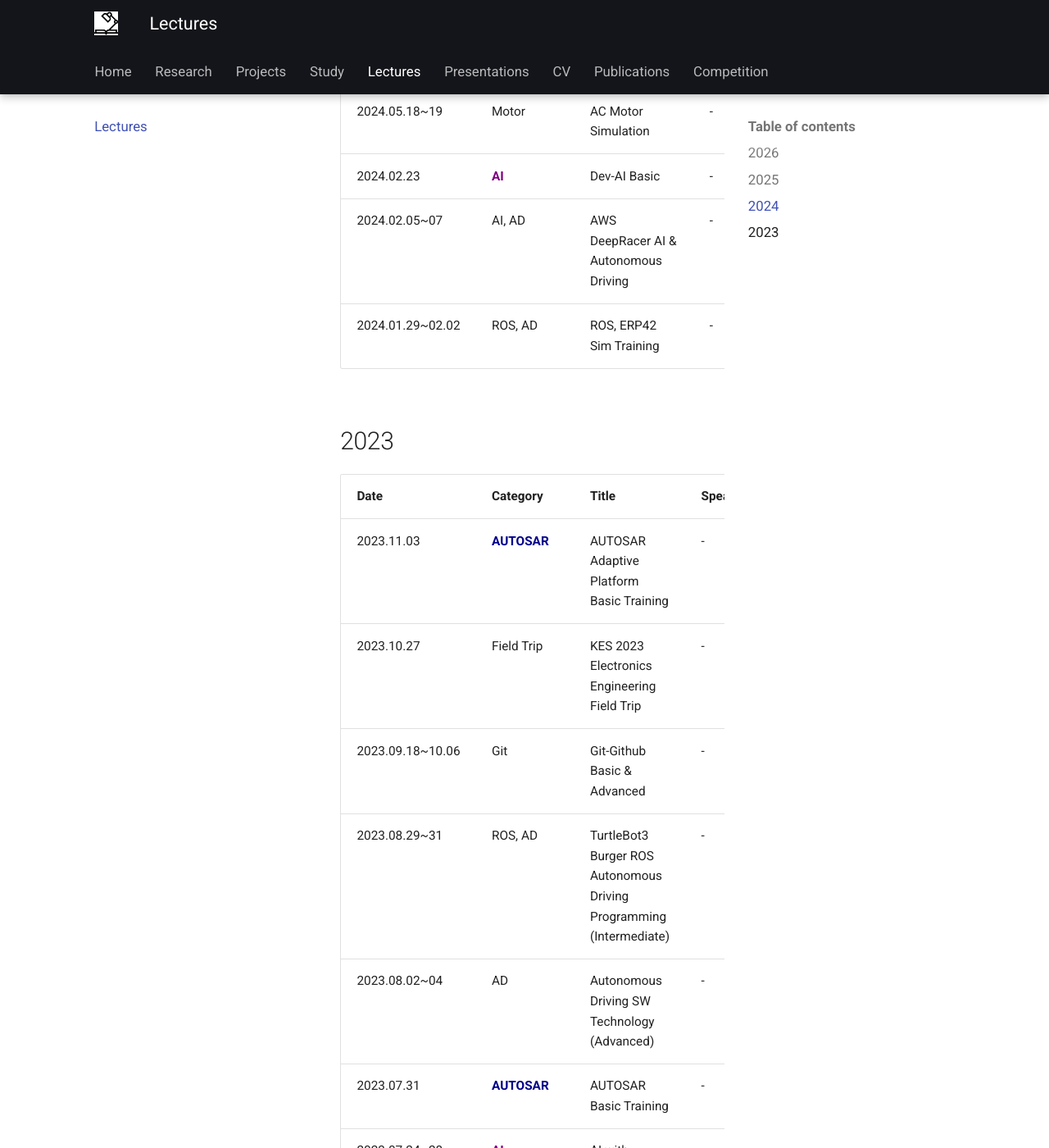
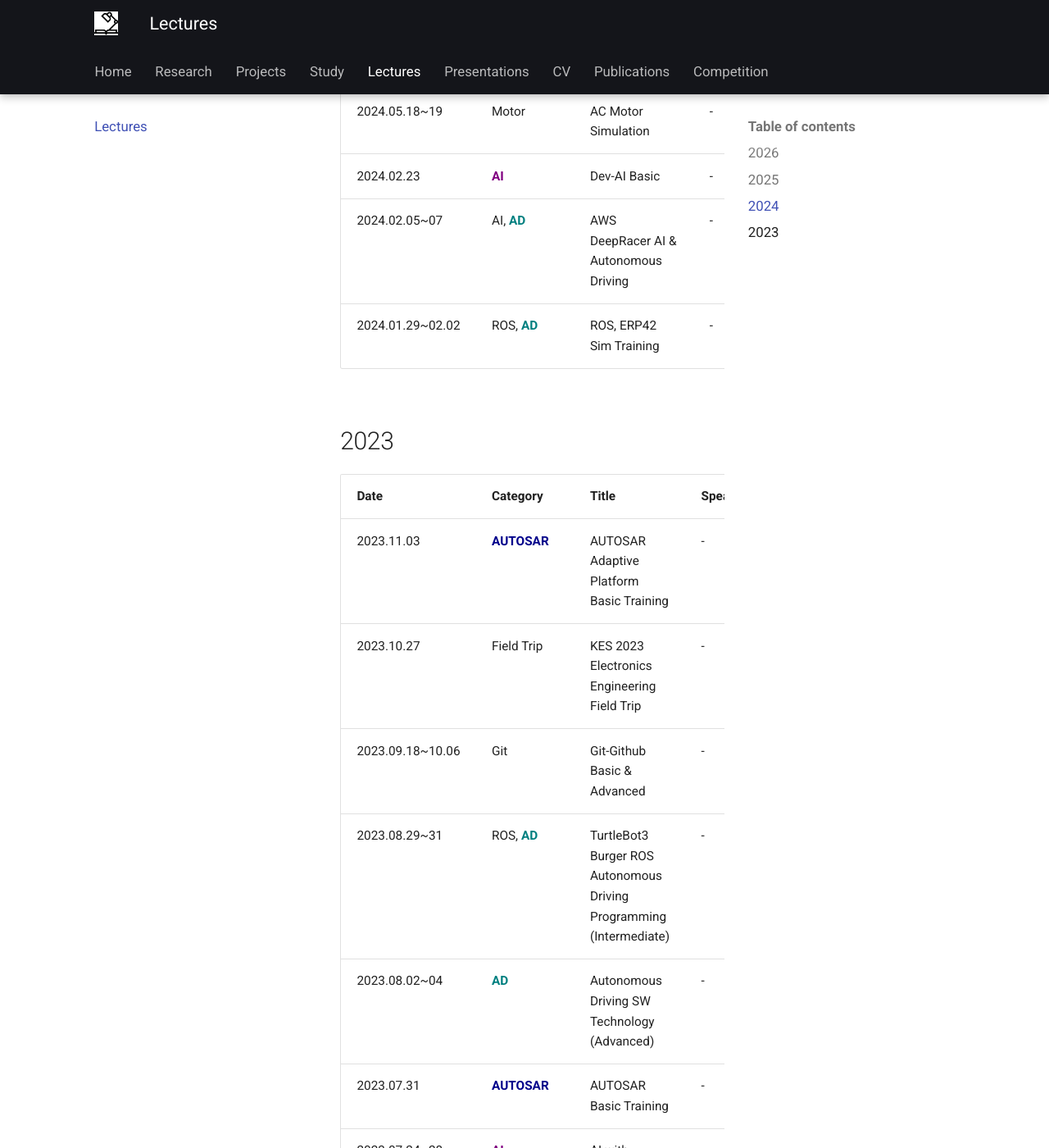
Before and after one commit to YSH-research/YSH-research.github.io, an MkDocs documentation site: the page built from docs/lecture.md, in a window 1280 px wide and 1400 px high, scrolled down 2836 px. Shown: the whole window at 82% size. Built offline with MkDocs 1.6.1 and Material for MkDocs 9.7.7, drawn with Linux system fonts in a browser that asks for light colours.

Commit message:
Add AD category color (teal)

```diff
--- a/docs/lecture.md
+++ b/docs/lecture.md
@@ -9,6 +9,7 @@
 <span style="color:green;font-weight:bold">ROS</span> - 초록색
 <span style="color:purple;font-weight:bold">AI</span> - 보라색
 <span style="color:darkblue;font-weight:bold">AUTOSAR</span> - 진한파랑
+<span style="color:teal;font-weight:bold">AD</span> - 청록색
 -->
 ## 2026
 
@@ -41,12 +42,12 @@
 
 | Date | Category | Title | Speaker | Organization |
 |------|----------|-------|---------|--------------|
-| 2024.08.19~23 | AD | Scale Car Autonomous Driving WeBot | - | CBNU |
+| 2024.08.19~23 | <span style="color:teal;font-weight:bold">AD</span> | Scale Car Autonomous Driving WeBot | - | CBNU |
 | 2024.07.15~17 | EV, BMS | EV Power Converter & BMS Microprocessor Lab | - | CBNU |
 | 2024.05.18~19 | Motor | AC Motor Simulation | - | CBNU |
 | 2024.02.23 | <span style="color:purple;font-weight:bold">AI</span> | Dev-AI Basic | - | CBNU |
-| 2024.02.05~07 | AI, AD | AWS DeepRacer AI & Autonomous Driving | - | CBNU |
-| 2024.01.29~02.02 | ROS, AD | ROS, ERP42 Sim Training | - | CBNU |
+| 2024.02.05~07 | AI, <span style="color:teal;font-weight:bold">AD</span> | AWS DeepRacer AI & Autonomous Driving | - | CBNU |
+| 2024.01.29~02.02 | ROS, <span style="color:teal;font-weight:bold">AD</span> | ROS, ERP42 Sim Training | - | CBNU |
 
 ## 2023
 
@@ -55,8 +56,8 @@
 | 2023.11.03 | <span style="color:darkblue;font-weight:bold">AUTOSAR</span> | AUTOSAR Adaptive Platform Basic Training | - | CBNU |
 | 2023.10.27 | Field Trip | KES 2023 Electronics Engineering Field Trip | - | CBNU |
 | 2023.09.18~10.06 | Git | Git-Github Basic & Advanced | - | CBNU |
-| 2023.08.29~31 | ROS, AD | TurtleBot3 Burger ROS Autonomous Driving Programming (Intermediate) | - | CBNU |
-| 2023.08.02~04 | AD | Autonomous Driving SW Technology (Advanced) | - | CBNU |
+| 2023.08.29~31 | ROS, <span style="color:teal;font-weight:bold">AD</span> | TurtleBot3 Burger ROS Autonomous Driving Programming (Intermediate) | - | CBNU |
+| 2023.08.02~04 | <span style="color:teal;font-weight:bold">AD</span> | Autonomous Driving SW Technology (Advanced) | - | CBNU |
 | 2023.07.31 | <span style="color:darkblue;font-weight:bold">AUTOSAR</span> | AUTOSAR Basic Training | - | CBNU |
 | 2023.07.24~28 | <span style="color:purple;font-weight:bold">AI</span> | AI with Python Libraries (Advanced) | - | CBNU |
 | 2023.07.17~21 | Python | Python Big Data Analysis & Visualization (Basic) | - | CBNU |
```
